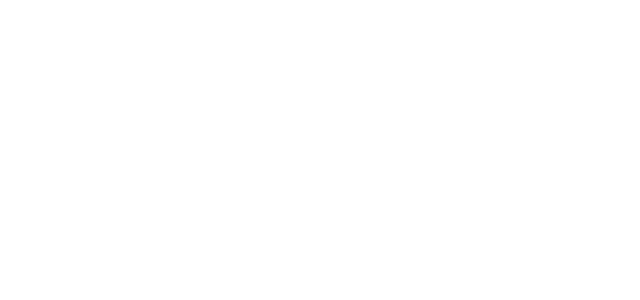
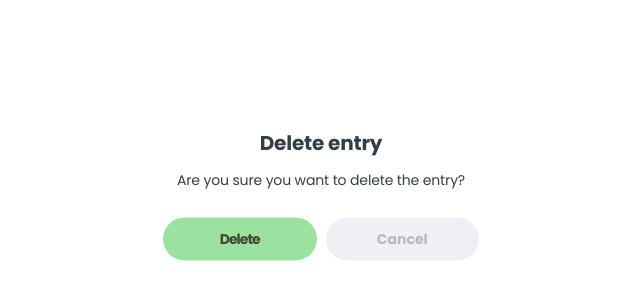
Before and after one commit to Costbound/aquahackers-project, a React (Vite) app: page / in a window 1280 px wide. Shown: the part 204-504 px from the top of the page, without its empty margins (319-959 px from the left). Built offline with nearby package versions, Linux system fonts and the light colour scheme.

Commit message:
create component

```diff
--- a/package.json
+++ b/package.json
@@ -13,6 +13,7 @@
     "modern-normalize": "^2.0.0",
     "react": "^18.2.0",
     "react-dom": "^18.2.0",
+    "react-modal": "^3.16.1",
     "reset-css": "^5.0.2"
   },
   "devDependencies": {
--- a/src/components/App/App.jsx
+++ b/src/components/App/App.jsx
@@ -1,8 +1,10 @@
-import './App.module.css'
+import DeleteWaterModal from "../Modals/DeleteWaterModal/DeleteWaterModal";
+import "./App.module.css";
 
 export default function App() {
-    return (
-        <>
-        </>
-    )
+  return (
+    <>
+      <DeleteWaterModal />
+    </>
+  );
 }
--- /dev/null
+++ b/src/components/Modals/DeleteWaterModal/DeleteWaterModal.jsx
@@ -0,0 +1,31 @@
+import css from "./DeleteWaterModal.module.css";
+// import toast from "react-hot-toast";
+
+const DeleteWaterModal = () => {
+  const handleSubmit = () => {};
+
+  return (
+    <div className={css.deleteModalContainer}>
+      <div className={css.deleteModalTextContainer}>
+        <h2 className={css.deleteModalTitle}>Delete entry</h2>
+        <p className={css.deleteModalText}>
+          Are you sure you want to delete the entry?
+        </p>
+      </div>
+
+      <div className={css.btnWrap}>
+        <button className={css.btn} onClick={handleSubmit}>
+          Delete
+        </button>
+        <button
+          className={css.cancelBtn}
+          // onClick={}
+        >
+          Cancel
+        </button>
+      </div>
+    </div>
+  );
+};
+
+export default DeleteWaterModal;
--- /dev/null
+++ b/src/components/Modals/DeleteWaterModal/DeleteWaterModal.module.css
@@ -0,0 +1,150 @@
+.deleteModalContainer {
+  padding: 40px 14px;
+  border-radius: 15px;
+  display: flex;
+  max-width: 344px;
+  flex-direction: column;
+  align-items: center;
+  justify-content: center;
+  gap: 28px;
+  position: absolute;
+  top: 50%;
+  left: 50%;
+  transform: translate(-50%, -50%);
+  background-color: #fff;
+}
+
+.deleteModalTextContainer {
+  display: flex;
+  flex-direction: column;
+  gap: 16px;
+  width: 316px;
+}
+
+.deleteModalTitle {
+  color: var(--basic-dark-blue);
+  font-size: 20px;
+  font-weight: 700;
+  line-height: 1.2;
+  letter-spacing: -0.01em;
+  text-align: center;
+  justify-content: center;
+}
+
+.deleteModalText {
+  color: rgb(50, 63, 71);
+  font-weight: 400;
+  font-size: 14px;
+  line-height: 1.29;
+  letter-spacing: -0.01em;
+  text-align: center;
+}
+
+.btnWrap {
+  width: 100%;
+  display: flex;
+  gap: 9px;
+  flex-direction: column;
+}
+
+.btn {
+  width: 100%;
+  height: 43px;
+  background-color: #9be1a0;
+  border: none;
+  border-radius: 30px;
+  color: rgb(65, 71, 50);
+  font-size: 14px;
+  font-weight: 700;
+  line-height: 1.29;
+  cursor: pointer;
+  letter-spacing: -0.07em;
+}
+
+.cancelBtn {
+  width: 100%;
+  height: 43px;
+  background-color: rgb(240, 239, 244);
+  border: none;
+  border-radius: 30px;
+  color: rgba(50, 63, 71, 0.3);
+  font-size: 14px;
+  font-weight: 700;
+  line-height: 1.29;
+  cursor: pointer;
+}
+
+.btn:hover,
+.cancelBtn:hover {
+  background-color: #87d28d;
+}
+
+@media (min-width: 768px) {
+  .deleteModal {
+    width: 516px;
+    height: 244px;
+  }
+
+  .deleteModalwrapper {
+    width: 100%;
+    height: 100%;
+  }
+
+  .title {
+    font-size: 28px;
+  }
+
+  .btnWrap {
+    flex-direction: row;
+    justify-content: center;
+  }
+
+  .logoutModal_logoutBtn {
+    width: 173px;
+    height: 60px;
+    font-size: 16px;
+    padding: 18px, 57px, 18px, 57px;
+  }
+
+  .lcancelBtn {
+    width: 173px;
+    height: 60px;
+    font-size: 16px;
+    padding: 18px, 57px, 18px, 57px;
+  }
+}
+
+@media (min-width: 1440px) {
+  .deleteModal {
+    width: 516px;
+    height: 244px;
+  }
+
+  .deleteModalwrapper {
+    width: 100%;
+    height: 100%;
+  }
+
+  .title {
+    font-size: 28px;
+  }
+
+  .btnWrap {
+    flex-direction: row;
+    justify-content: center;
+  }
+
+  .btn {
+    width: 173px;
+    height: 60px;
+    font-size: 16px;
+    padding: 18px, 57px, 18px, 57px;
+  }
+
+  .cancelBtn {
+    width: 173px;
+    height: 60px;
+    font-size: 16px;
+    padding: 18px, 57px, 18px, 57px;
+  }
+}
--- a/src/index.css
+++ b/src/index.css
@@ -0,0 +1,18 @@
+@import url('https://fonts.googleapis.com/css2?family=Poppins:wght@400;700&display=swap rel="stylesheet"');
+
+:root {
+  --text-grey: #2f2f2f;
+  --basic-dark-blue: #323f47;
+  --basic-green: #9be1a0;
+  --green-hover: #87d28d;
+  --background-grey: #f0eff4;
+  --white: #ffffff;
+  --red-error: #ef5050;
+
+  --transition-delay: 250ms;
+  --disabled-grey: #bcbcbc;
+}
+
+body {
+  font-family: "Poppins", sans-serif;
+}
```
Also changed, not shown: src/components/Modals/LogOutModal/LogOutModal.jsx (added), src/components/Modals/LogOutModal/LogOutModal.module.css (added), 1 other file (tests, documents, lock files or other folders).
